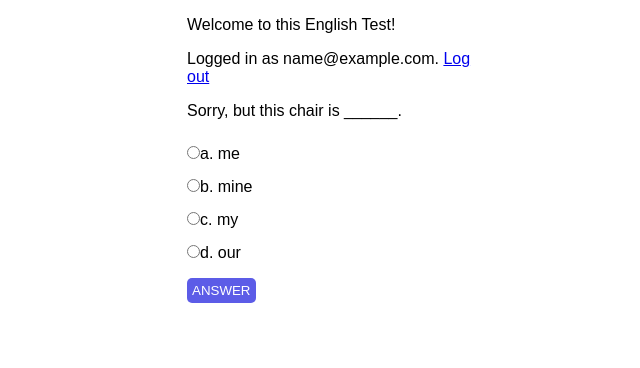
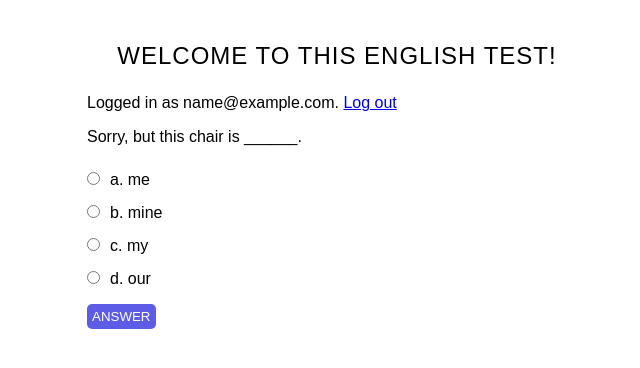
Before and after one commit to GrYzLy/flying-circus, a Flask app: page /test in a window 1280 px wide. Shown: the top 368 px of the page, without its empty margins (303-943 px from the left). Run offline with Flask 2, Linux system fonts and the light colour scheme; the visitor is signed in with stand-in values (Sample User, id 1).

Commit message:
add styles for header

```diff
--- a/static/styles/app.css
+++ b/static/styles/app.css
@@ -3,8 +3,16 @@ body {
 }
 
 .container {
-    width: 300px;
+    width: 500px;
     margin: 0 auto;
+    padding: 10px;
+}
+
+.header {
+    text-transform: uppercase;
+    font-size: 24px;
+    letter-spacing: 1px;
+    text-align: center;
 }
 
 .form {
@@ -27,3 +35,7 @@ body {
 .form input[type="submit"]:hover {
     background-color: #2222c4;
 }
+
+.form input[type="radio"] {
+    margin-right: 10px;
+}
--- a/templates/index.html
+++ b/templates/index.html
@@ -1,7 +1,7 @@
 {% extends 'base.html' %}
 
 {% block content %}
-    <p>Welcome to your English Test!</p>
+    <p class="header">Welcome to your English Test!</p>
         {% if session.email %}
             <p>Logged in as {{session.email}}. <a href="/logout">Log out</a></p>
             <p>Start the test <a href="/test">here</a>!</p>
--- a/templates/login.html
+++ b/templates/login.html
@@ -1,7 +1,7 @@
 {% extends 'base.html' %}
 
 {% block content %}
-    <p>Welcome to your English Test!</p>
+    <p class="header">Welcome to your English Test!</p>
 <p>This is a mock - login.html</p>
 
     {% if message %}
--- a/templates/result.html
+++ b/templates/result.html
@@ -1,6 +1,6 @@
 {% extends 'base.html' %}
 {% block content %}
-        <p>Welcome to this English Test!</p>
+        <p class="header">Welcome to this English Test!</p>
         <p>Logged in as {{ session.email }}. <a href="/logout">Log out</a></p>
         <p>Your results: {{ session.points }}</p>
 
--- a/templates/test.html
+++ b/templates/test.html
@@ -2,7 +2,7 @@
 
 {% block content %}
 
-        <p>Welcome to this English Test!</p>
+        <p class="header">Welcome to this English Test!</p>
         <p>Logged in as {{session.email}}. <a href="/logout">Log out</a></p>
         <p>{{question[0]}}</p>
         <form class="form" method="post" action="/submit_question">
```
Also changed, not shown: 1 other file.
